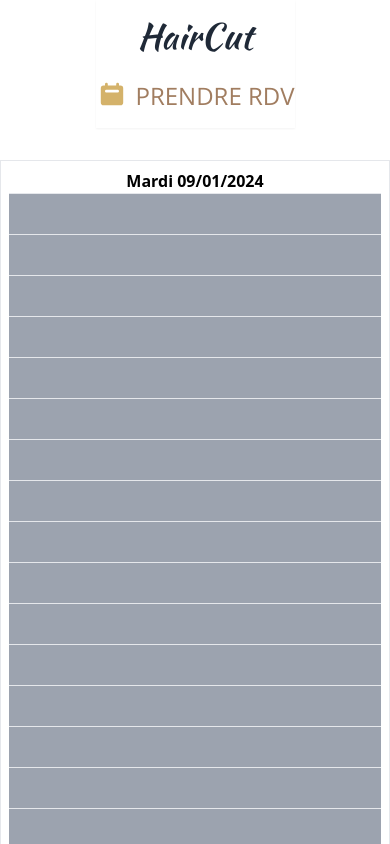
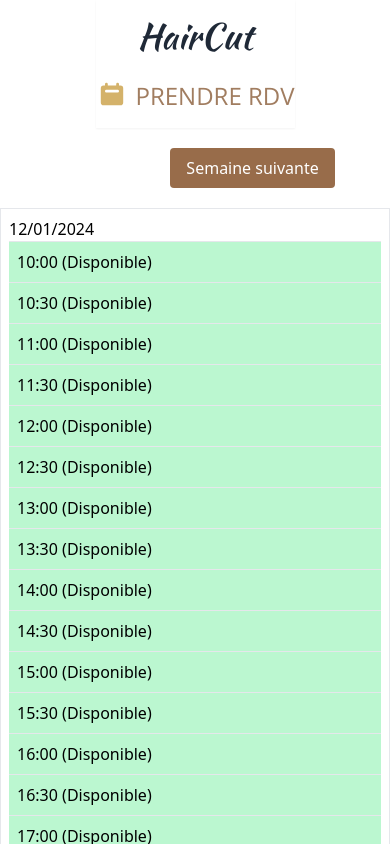
Before and after one commit to GaspardPierre/HairCut, a React (Vite) app in the folder HairCut/: page /agenda in a window 390 px wide. Shown: the top 844 px of the page. Built offline with nearby package versions, Linux system fonts and the light colour scheme; no server answers.

Commit message:
Agenda ok

```diff
--- a/HairCut/src/Agenda/Agenda.tsx
+++ b/HairCut/src/Agenda/Agenda.tsx
@@ -1,88 +1,137 @@
-import { useState,useEffect } from 'react';
-import TimeSlot from './TimeSlot.tsx';
-import Modal from './Modal.tsx';
-import useAgendaState from './useAgendaState.tsx';
-import getWeekDates from "./getWeekDates.tsx"
-import formatDateEur from "../utils/formatDateEur.ts"
+import React, { useState, useEffect } from 'react';
+import WeekNavigation from './WeekNavigation';
+import DayColumn from './DayColumn';
+import Modal from './Modal';
+const CalendarComponent = () => {
+  const [currentWeek, setCurrentWeek] = useState(0);
+  const [weekDays, setWeekDays] = useState([]);
+  const [timeSlots, setTimeSlots] = useState([]);
+  const [showModal, setShowModal] = useState(false);
+  const [bookedSlots, setBookedSlots] = useState({});
+  const [isModalOpen, setIsModalOpen] = useState(false);
+  const [selectedTime, setSelectedTime] = useState(null);
 
-const daysOfWeek: string[] = ["Mardi", "Mercredi", "Jeudi", "Vendredi", "Samedi"];
-const hours: string[] = [];
-for (let hour = 10; hour < 18; hour++) {
-  hours.push(`${hour}:00`);
-  hours.push(`${hour}:30`);
+  const handleSlotSelected = (day, slot) => {
+    setSelectedTime({ day, slot });
+    setIsModalOpen(true);
+  };
+
+
+  const handleCloseModal = () => {
+   setIsModalOpen(false)
+  };
+
+  useEffect(() => {
+    generateWeekDays();
+    generateTimeSlots();
+  }, [currentWeek]);
+
+  const generateWeekDays = () => {
+    const days = [];
+    const today = new Date();
+    // Ajuste la date au début de la semaine de travail
+    if (today.getDay() === 0 || today.getDay() === 6) { // Dimanche ou samedi
+      today.setDate(today.getDate() + (8 - today.getDay()));
     }
 
-const Agenda: React.FC = () => {
-  const [weekDates, setWeekDates] = useState<Date[]>([]);
-  const {
-    showModal,
-    selectedTime,
-    handleTimeSlotClick,
-    handleConfirm,
-    handleCloseModal,
-  } = useAgendaState();
+    today.setDate(today.getDate() + currentWeek * 7);
 
-  const [appointments, setAppointments] = useState([]);
+    for (let i = 0; i < 5; i++) { // Du mardi au samedi
+      const nextDay = new Date(today);
+      nextDay.setDate(today.getDate() + i);
+      days.push(nextDay.toLocaleDateString('fr-FR'));
+    }
+    console.log("Generated weekDays:", days);
+    setWeekDays(days);
+  };
 
+  const generateTimeSlots = () => {
+    const slots = [];
+    for (let hour = 10; hour < 18; hour++) {
+      slots.push(`${hour}:00`, `${hour}:30`);
+    }
+    setTimeSlots(slots);
+  };
 
+  const goToNextWeek = () => {
+    setCurrentWeek(currentWeek + 1);
+  };
+
+  const goToPreviousWeek = () => {
+    if (currentWeek > 0) {
+      setCurrentWeek(currentWeek - 1);
+    }
+  };
+  useEffect(() => {
+    fetchAppointments();
+    generateWeekDays();
+    generateTimeSlots();
+  }, [currentWeek]);
+
+  // Chargement initial des rendez-vous
   const fetchAppointments = async () => {
     try {
       const response = await fetch('http://localhost:3000/api/appointments');
-        let data = await response.json();
-        console.log(data)
-        data = data.map(appointments => {
-          return {
-            ...appointments,
-            date: new Date(appointments.date).toLocaleDateString('fr-FR')
-          };
-        })
-        setAppointments(data);
+      const data = await response.json();
+
+      processAppointments(data); // Traiter les données pour les mettre dans le format approprié
     } catch (error) {
-        console.error('Erreur lors de la récupération des rendez-vous', error);
+      console.error('Erreur lors du chargement des rendez-vous', error);
     }
   };
 
-  const refreshAppointmentAfterCreation = () => {
+  const processAppointments = (appointments) => {
+    const newBookedSlots = {};
+
+    appointments.forEach(appointment => {
+      const dateStr = new Date(appointment.date).toLocaleDateString();
+      console.log(dateStr)
+
+      if (!newBookedSlots[dateStr]) {
+        newBookedSlots[dateStr] = [];
+      }
+
+      newBookedSlots[dateStr].push(appointment.startTime);
+    });
+    console.log("NEWBOOKEDSLOTS",newBookedSlots);
+    setBookedSlots(newBookedSlots);
+  };
+
+  // Rafraîchir les rendez-vous
+  const refreshAppointments = () => {
     fetchAppointments();
   };
 
-  useEffect(() =>{
-    setWeekDates(getWeekDates());
-    fetchAppointments();
-  }, []);
 
   return (
-    <div className="container mx-auto my-8 lg:w-4/5 xl:w-4/5 relative">
-      <div className="grid grid-cols-1 md:grid-cols-5 gap-4 ">
-        {weekDates.map((date, index) => (
-          <div key={index} className="border p-2">
-            <h3 className="text-center font-bold">
-              {daysOfWeek[index]} {formatDateEur(date)}
-            </h3>
-            {hours.map((hour) => (
-      <TimeSlot
-        key={hour}
-        day={daysOfWeek[index]}
-        hour={hour}
-        date={formatDateEur(date)}
-        onTimeSlotClick={handleTimeSlotClick}
-        appointments={appointments} //
+    <>
+     <WeekNavigation
+        currentWeek={currentWeek}
+        goToNextWeek={goToNextWeek}
+        goToPreviousWeek={goToPreviousWeek}
+      />
+    <div className="grid grid-cols-1 md:grid-cols-5 gap-4">
+
+      {weekDays.map(day => (
+        <DayColumn
+          key={day}
+          day={day}
+          timeSlots={timeSlots}
+          bookedSlots={bookedSlots || []}
+          onSlotSelected={handleSlotSelected}
+          onAppointmentsCreated={refreshAppointments}
         />
       ))}
-  </div>
-))}
-
-      </div>
-      {showModal && (
+      {isModalOpen && (
         <Modal
           selectedTime={selectedTime}
-          onConfirm={handleConfirm}
           onClose={handleCloseModal}
-          onAppointmentsCreated= {refreshAppointmentAfterCreation}
+          onAppointmentsCreated={refreshAppointments}
         />
       )}
     </div>
+    </>
   );
 };
 
-export default Agenda;
+export default CalendarComponent;
--- a/HairCut/src/Agenda/AppointmentForm.tsx
+++ b/HairCut/src/Agenda/AppointmentForm.tsx
@@ -12,17 +12,18 @@ const AppointmentForm = ({ selectedTime, onSubmit, onClose, onAppointmentsCreate
     event.preventDefault();
 
     // Calcul de l'heure de fin basé sur l'heure de début sélectionnée
-    const endTime = calculateEndTime(selectedTime.hour);
+    const endTime = calculateEndTime(selectedTime.slot);
 
     const appointmentData = {
-      date: new Date(selectedTime.date.split('/').reverse().join('-')), // Assurez-vous que ce format de date est correct
-      startTime: selectedTime.hour,
+      date: new Date(selectedTime.day.split('/').reverse().join('-')), // Assurez-vous que ce format de date est correct
+      startTime: selectedTime.slot,
       endTime,
       clientName,
       phone: parseInt(phone),
       email,
       // clientId: 'VotreClientId', // Si nécessaire, selon votre logique d'application
     };
+    console.log("APPOINTMENTDATA***",appointmentData)
 
     try {
       const response = await fetch('http://localhost:3000/api/appointments', {
--- /dev/null
+++ b/HairCut/src/Agenda/DayColumn.tsx
@@ -0,0 +1,22 @@
+const DayColumn = ({ day, timeSlots, bookedSlots, onSlotSelected }) => {
+    console.log("****BOOKEDSLOTS******",bookedSlots)
+    console.log("****DAY******",day)
+    console.log("****TIMESLOTS******",timeSlots)
+
+    return (
+      <div className="border p-2">
+        <h3>{day}</h3>
+        {timeSlots.map(slot => (
+          <div
+            key={slot}
+            className={`border-t p-2 ${bookedSlots[day]?.includes(slot) ? 'bg-red-200' : 'bg-green-200 cursor-pointer'}`}
+            onClick={() => !bookedSlots[day]?.includes(slot) && onSlotSelected(day, slot)}
+          >
+            {slot} {bookedSlots[day]?.includes(slot) ? '(Non disponible)' : '(Disponible)'}
+          </div>
+        ))}
+      </div>
+    );
+  };
+
+  export default DayColumn;
--- a/HairCut/src/Agenda/Modal.tsx
+++ b/HairCut/src/Agenda/Modal.tsx
@@ -2,12 +2,12 @@ import { useState } from 'react';
 import AppointmentForm from "./AppointmentForm";
 
 interface ModalProps {
-  selectedTime: { day: string, hour: string, date: string } | null;
+  selectedTime: { day: string, slot: string, date: string } | null;
   onClose: () => void;
   onAppointmentsCreated: () => void;
   onSubmit: (appointmentData: {
     day: string;
-    hour: string;
+    slot: string;
     date: string;
     clientName: string;
     phone: string;
@@ -17,6 +17,7 @@ interface ModalProps {
 
 const Modal: React.FC<ModalProps> = ({ selectedTime, onClose, onSubmit,onAppointmentsCreated }) => {
   const [showForm, setShowForm] = useState(false);
+  console.log(selectedTime)
 
   const handleConfirmClick = () => {
     // Affiche le formulaire lorsque l'utilisateur clique sur "Oui"
@@ -29,7 +30,7 @@ const Modal: React.FC<ModalProps> = ({ selectedTime, onClose, onSubmit,onAppoint
         {!showForm && (
           <>
             <p>
-              Souhaitez-vous prendre un rendez-vous {selectedTime?.day} à {selectedTime?.hour} ?
+              Souhaitez-vous prendre un rendez-vous {selectedTime?.day} à {selectedTime?.slot}  ?
             </p>
             <div className="flex justify-around mt-4">
               <button
--- a/HairCut/src/Agenda/TimeSlot.tsx
+++ /dev/null
@@ -1,56 +0,0 @@
-import React from "react";
-import { Appointment } from "../Types/AppointmentType";
-import { parseHour } from "../utils/parseHours";
-import { convertDate } from "../utils/parseHours";
-
-interface TimeSlotProps {
-  day: string;
-  hour: string;
-  date: string;
-  appointments: Appointment[];
-  onTimeSlotClick: (day: string, hour: string, date: string) => void;
-}
-
-const TimeSlot: React.FC<TimeSlotProps> = ({
-  day,
-  hour,
-  date,
-  appointments,
-  onTimeSlotClick,
-}) => {
-  const currentHour = parseHour(hour);
-  // Conversion de la date en format correct
-  const slotDate = convertDate(date);
-
-  // Décomposition du prop 'hour' en heures et minutes
-  const [slotHour, slotMinute] = hour.split(':').map(Number); //
-  const slotDateTime = new Date(slotDate.getFullYear(), slotDate.getMonth(), slotDate.getDate(), slotHour, slotMinute);
-
-  const now = new Date();
-  const isPast = slotDateTime < now;
-
-  const isOccupied = appointments.some((appointment) => {
-    const startHour = parseHour(appointment.startTime);
-    const endHour = parseHour(appointment.endTime);
-    return appointment.date === date && currentHour >= startHour && currentHour < endHour;
-  });
-
-  // Classe conditionnelle pour les créneaux horaires occupés ou passés
-  const occupiedClass = isOccupied || isPast ? "bg-gray-400 cursor-not-allowed" : "hover:cursor-pointer";
-  const textClass = isOccupied || isPast ? "text-transparent" : "";
-
-  // Fonction onClick pour prendre en compte les créneaux passés
-  const handleOnClick = () => {
-    if (!(isOccupied || isPast)) {
-      onTimeSlotClick(day, hour, date);
-    }
-  };
-
-  return (
-    <div className={`border-t p-2 ${occupiedClass} ${textClass}`} onClick={handleOnClick}>
-      {hour}
-    </div>
-  );
-};
-
-export default TimeSlot;
--- /dev/null
+++ b/HairCut/src/Agenda/WeekNavigation.tsx
@@ -0,0 +1,20 @@
+
+// WeekNavigation.js
+import React from 'react';
+
+const WeekNavigation = ({ currentWeek, goToNextWeek, goToPreviousWeek }) => {
+  return (
+    <div className='w-full  flex justify_center md:justify-between my-5 '>
+      <button onClick={goToPreviousWeek}
+      className=" className='bg-hair text-white mx-2 py-1  md:px-4 md:py-2 md:mx-4 rounded hover:bg-hair-hover transition duration-300 focus:outline-none focus:ring-2 focus:ring-blue-500 focus:ring-opacity-50'"disabled={currentWeek === 0}>
+        Semaine précédente
+      </button>
+      <button onClick={goToNextWeek}
+      className='bg-hair text-white px-4 py-2 rounded max-4  hover:bg-hair-hover transition duration-300 focus:outline-none focus:ring-2 focus:ring-blue-500 focus:ring-opacity-50'>
+        Semaine suivante
+      </button>
+    </div>
+  );
+};
+
+export default WeekNavigation;
--- a/HairCut/src/utils/CalculateEndTime.ts
+++ b/HairCut/src/utils/CalculateEndTime.ts
@@ -2,6 +2,7 @@
 
 export const calculateEndTime = (startTime:string, durationMinutes = 30) => {
     const [hours, minutes] = startTime.split(':').map(Number);
+    console.log("HOURS", hours,"MINUTES",minutes)
     const endTime = new Date(0, 0, 0, hours, minutes + durationMinutes);
     return endTime.getHours().toString().padStart(2, '0') + ':' + endTime.getMinutes().toString().padStart(2, '0');
   };
```
Lines whose indentation alone changed are shown as unchanged.
